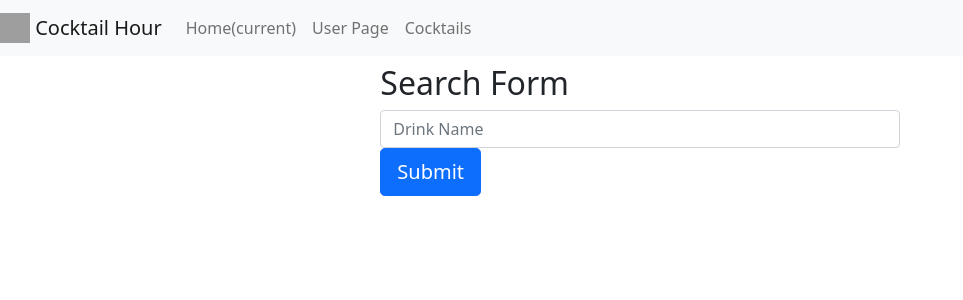
After one commit to PuglisiAE/Cocktail_Hour, a Flask app: page /search/name/ in a window 1280 px wide. The commit adds this page. Shown: the top 300 px of the page, without its empty margins (0-963 px from the left). Run offline with Flask 2, Linux system fonts and the light colour scheme; parts of the project's set-up code (start-up, migrations or seed data) failed here and were passed over; some libraries are stand-ins or nearby versions; grey boxes are pictures that could not be loaded.

Commit message:
adding search routes & basic display

```diff
--- a/app.py
+++ b/app.py
@@ -1,10 +1,10 @@
 from flask import Flask, request, render_template, redirect, flash, session, url_for
 from flask_debugtoolbar import DebugToolbarExtension
 from models import db, connect_db, User, Cocktail, Notes, Saved, UserCocktail
-from forms import LoginForm, AddUserForm
+from forms import LoginForm, AddUserForm, SearchByNameForm, SearchByIngredientForm
 from flask_login import LoginManager, login_user, logout_user, login_required, current_user
 from sqlalchemy.exc import IntegrityError
-from methods import get_random_cocktail
+from methods import get_random_cocktail, get_cocktails_by_ingredient_name, get_cocktails_by_name
 
 
 
@@ -54,8 +54,9 @@ def login():
 
     return render_template('login.html', form=form)
 
-
-
+@app.route("/drinks/<letter>", methods = ["GET"])
+def by_letter(letter):
+    return render_template('drinks_list')
 
 
 @app.route("/logout", methods = ["POST"])
@@ -100,10 +101,47 @@ def signup():
 
 @app.route("/users/<int:user_id>", methods = ["POST", "GET"])
 def user_home(user_id):
+    """display use homepage"""
     return render_template('user_home.html')
 
 
-@app.route("/random", methods = ['GET'])
+@app.route("/random", methods = ['GET', 'POST'])
 def get_random():
+    """get a random cocktail"""
     cocktail = get_random_cocktail(cocktails_url)
-    return render_template("random.html", cocktail=cocktail)
+    return render_template("display_cocktail.html", cocktail=cocktail)
+
+
+@app.route("/search/name/", methods = ["GET", "POST"])
+def search_byname():
+    """search for a cocktail by name"""
+    form = SearchByNameForm()
+
+
+    if form.validate_on_submit():
+        name = form.name.data
+        cocktail = get_cocktails_by_name(cocktails_url, name)
+        return render_template("display_cocktail.html", cocktail=cocktail)
+    else:
+        return render_template('search.html', form=form)
+
+
+@app.route("/search/ingredient/", methods = ["GET", "POST"])
+def search_byingredient():
+    """search for cocktails by ingredient name"""
+    form = SearchByIngredientForm()
+
+    if form.validate_on_submit():
+        ingredient = form.ingredient.data
+        cocktail = get_cocktails_by_ingredient_name(cocktails_url, ingredient)
+        return render_template("drinks_list.html", drinks=cocktail)
+
+    else:
+        return render_template('search.html', form=form)
+
+
+@app.route("/search/name/<name>/", methods = ["GET"])
+def retrieve_drink(name):
+    """retrieve drink by name"""
+    cocktail = get_cocktails_by_name(cocktails_url, name)
+    return render_template("display_cocktail.html", cocktail=cocktail)
--- a/forms.py
+++ b/forms.py
@@ -18,3 +18,14 @@ class AddUserForm(FlaskForm):
     email = StringField('Email', validators=[DataRequired(), Email()])
     password = PasswordField('Password', validators=[Length(min=8)])
     dob =  DateField('Date of Birth', format = '%Y-%m-%d', default=datetime.now(), validators=[InputRequired()])
+
+class SearchByNameForm(FlaskForm):
+    """Form for searching by name"""
+
+    name = StringField('Drink Name', validators = [DataRequired()])
+
+
+class SearchByIngredientForm(FlaskForm):
+    """Form for searching by Ingredient"""
+
+    ingredient = StringField('Ingredient', validators = [DataRequired()])
--- /dev/null
+++ b/templates/search.html
@@ -0,0 +1,25 @@
+{% extends 'base.html' %}
+
+
+{% block content %}
+
+<div class="row justify-content-md-center">
+    <div class="col-md-7 col-lg-5">
+      <h2 class="join-message">Search Form</h2>
+
+      <form method="POST" id="search_form">
+        {{ form.hidden_tag() }}
+
+        {% for field in form if field.widget.input_type != 'hidden' %}
+          {% for error in field.errors %}
+            <span class="text-danger">{{ error }}</span>
+          {% endfor %}
+          {{ field(placeholder=field.label.text, class="form-control") }}
+        {% endfor %}
+
+        <button class="btn btn-primary btn-block btn-lg">Submit</button>
+      </form>
+    </div>
+  </div>
+
+{% endblock %}
```
Also changed, not shown: methods.py (+25 -2 lines), templates/display_cocktail.html (renamed from templates/random.html, +0 -8 lines), templates/drinks_list.html (added, +14 -0 lines), 1 other file.
